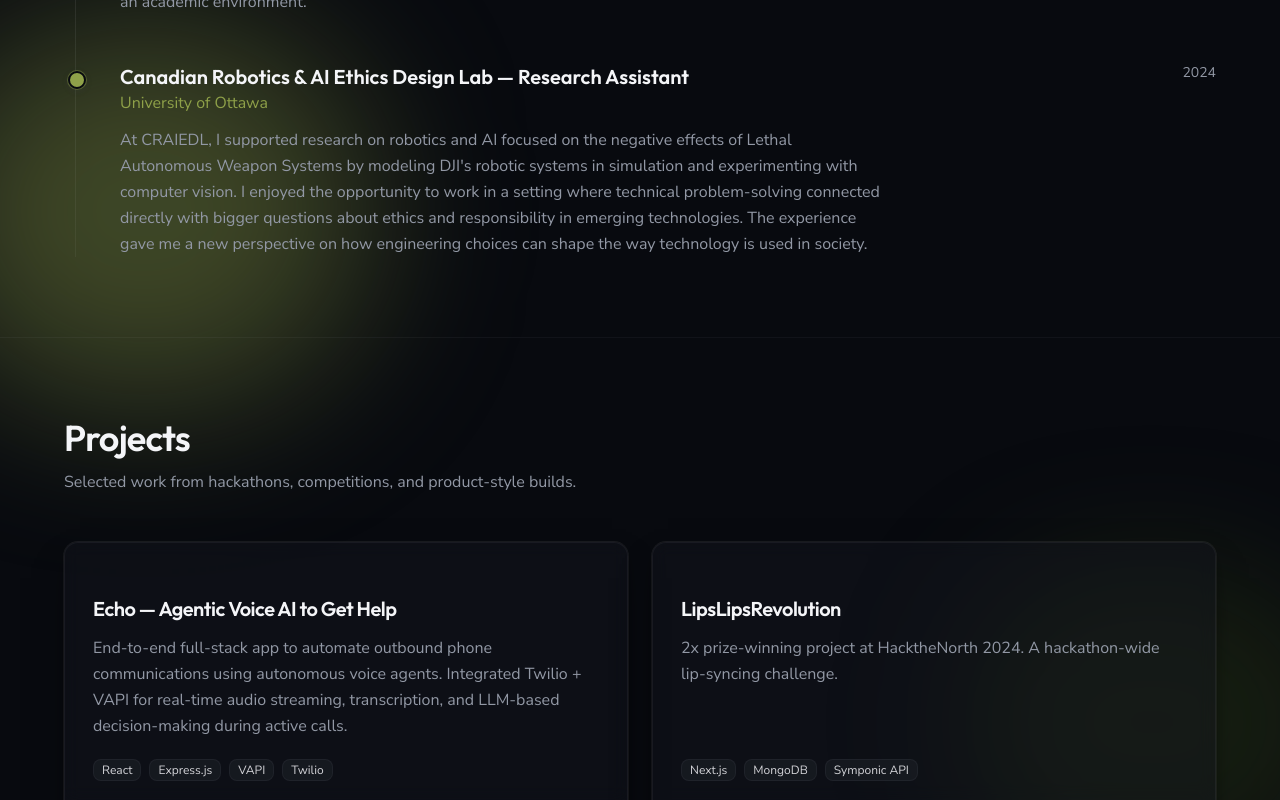
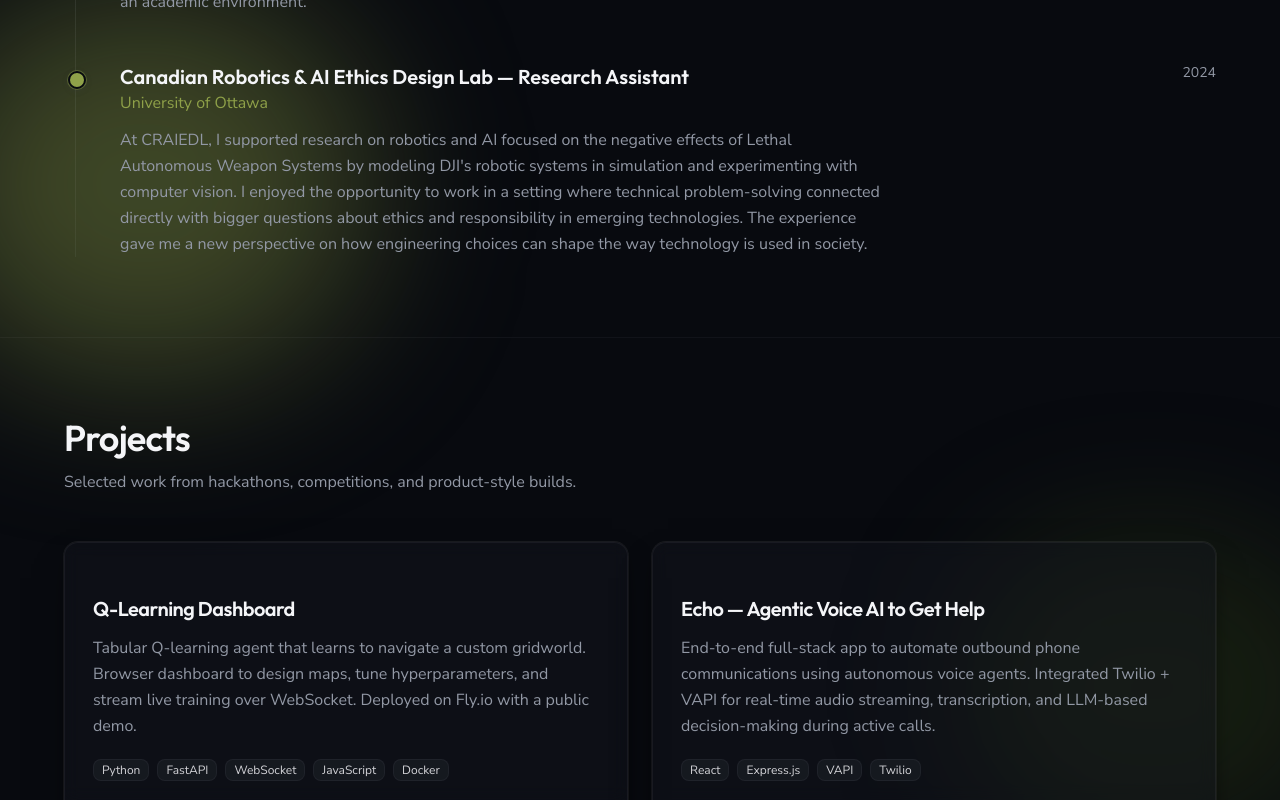
Before and after one commit to KaranChawlaD/Personal-Website-V2, a Next.js app: page / in a window 1280 px wide. Shown: the part 2000-2800 px from the top of the page. Built offline with nearby package versions, Linux system fonts and the light colour scheme.

Commit message:
chore: project order

```diff
--- a/app/page.tsx
+++ b/app/page.tsx
@@ -27,6 +27,13 @@ const skills = [
 
 const projects = [
     {
+      title: "Q-Learning Dashboard",
+      description:
+        "Tabular Q-learning agent that learns to navigate a custom gridworld. Browser dashboard to design maps, tune hyperparameters, and stream live training over WebSocket. Deployed on Fly.io with a public demo.",
+      tech: ["Python", "FastAPI", "WebSocket", "JavaScript", "Docker"],
+      link: "https://github.com/KaranChawlaD/Q-Learning-Dashboard",
+    },
+    {
       title: "Echo — Agentic Voice AI to Get Help",
       description:
         "End-to-end full-stack app to automate outbound phone communications using autonomous voice agents. Integrated Twilio + VAPI for real-time audio streaming, transcription, and LLM-based decision-making during active calls.",
@@ -46,13 +53,6 @@ const projects = [
         "ConvoAI is an AI natural language processing tool that listens in on interviews to give you an edge over your competitors.",
       tech: ["Flask", "HTML/CSS/JS", "OpenAI API"],
       link: "https://dorahacks.io/buidl/13383",
-    },
-    {
-      title: "Q-Learning Dashboard",
-      description:
-        "Tabular Q-learning agent that learns to navigate a custom gridworld. Browser dashboard to design maps, tune hyperparameters, and stream live training over WebSocket. Deployed on Fly.io with a public demo.",
-      tech: ["Python", "FastAPI", "WebSocket", "JavaScript", "Docker"],
-      link: "https://github.com/KaranChawlaD/Q-Learning-Dashboard",
     },
   ];
 
```
